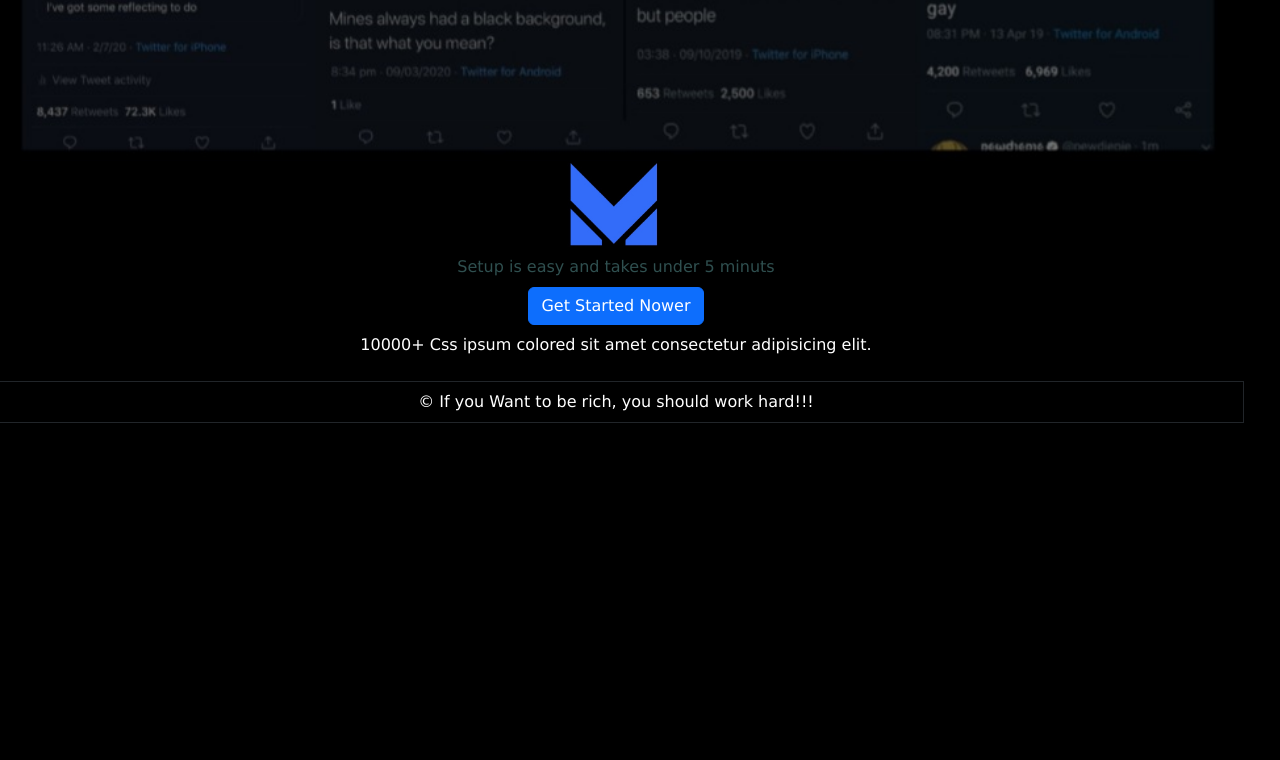
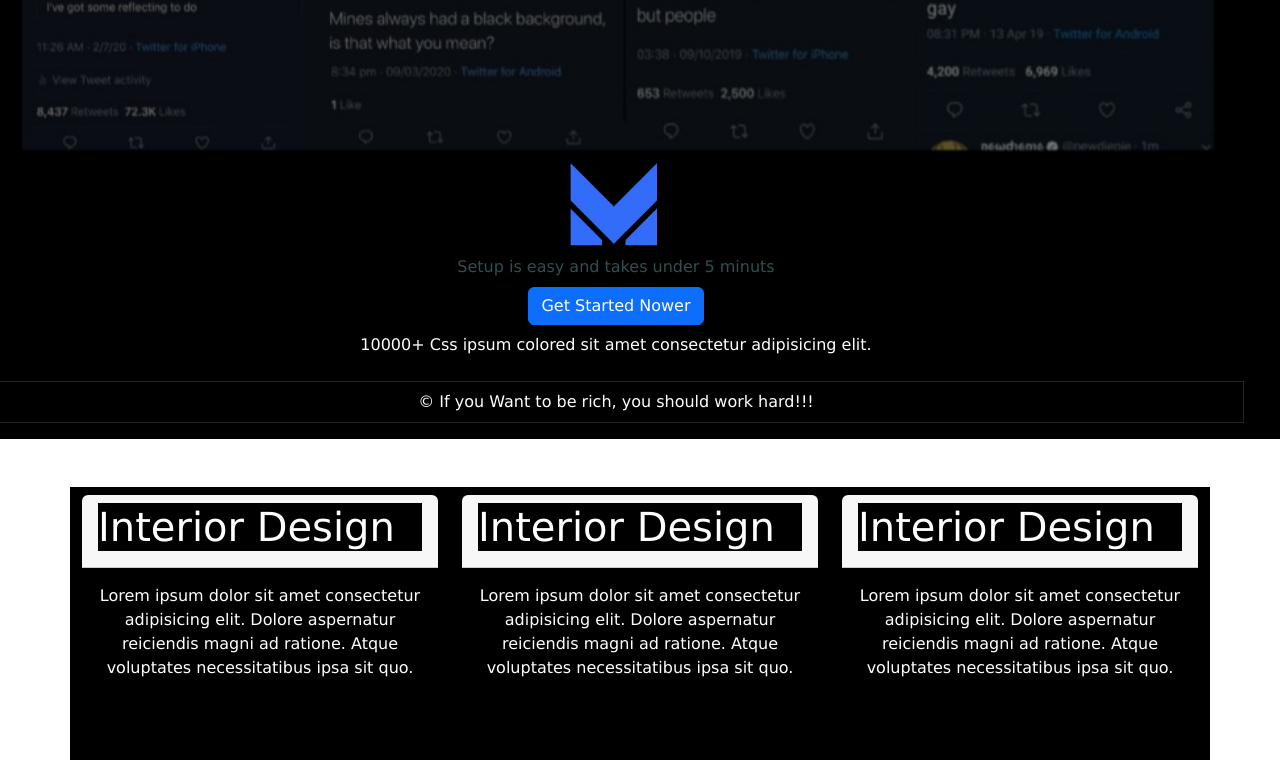
Before and after one commit to ozodbekprogrammer/AUDIENCES, a plain HTML site: page index.html in a window 1280 px wide. Shown: the part 2554-3314 px from the top of the page. Before the commit the page ends 2993 px from the top, so only its background shows below. Drawn offline with nearby package versions, Linux system fonts and the light colour scheme.

Commit message:
hacker
best

```diff
--- a/index.html
+++ b/index.html
@@ -226,7 +226,41 @@
         </div>
       </div>
 </div>
-
+       <div class="container mt-5">
+        <div class="row">
+            <div class="col-md-4 my-2">
+                <div style="border: none;" class="card">
+                    <div class="card-header">
+                        <h1 class="justify-content-center">Interior Design</h1>
+                    </div>
+                    <div class="card-body">
+                        <p class="text-center">Lorem ipsum dolor sit amet consectetur adipisicing elit. Dolore aspernatur reiciendis magni ad ratione. Atque voluptates necessitatibus ipsa sit quo.</p>
+                        <p style="text-align: center;"><a href="#" style="text-decoration: none; color: black;">View More ></a></p>
+                    </div>
+                </div>
+            </div> <div class="col-md-4 my-2">
+                <div style="border: none;" class="card">
+                    <div class="card-header">
+                        <h1 class="justify-content-center">Interior Design</h1>
+                    </div>
+                    <div class="card-body">
+                        <p class="text-center">Lorem ipsum dolor sit amet consectetur adipisicing elit. Dolore aspernatur reiciendis magni ad ratione. Atque voluptates necessitatibus ipsa sit quo.</p>
+                        <p style="text-align: center;"><a href="#" style="text-decoration: none; color: black;">View More ></a></p>
+                    </div>
+                </div>
+            </div> <div class="col-md-4 my-2">
+                <div style="border: none;" class="card">
+                    <div class="card-header">
+                        <h1 class="justify-content-center">Interior Design</h1>
+                    </div>
+                    <div class="card-body">
+                        <p class="text-center">Lorem ipsum dolor sit amet consectetur adipisicing elit. Dolore aspernatur reiciendis magni ad ratione. Atque voluptates necessitatibus ipsa sit quo.</p>
+                        <p style="text-align: center;"><a href="#" style="text-decoration: none; color: black;">View More ></a></p>
+                    </div>
+                </div>
+            </div>
+        </div>
+    </div>
 
 </body>
 </html>
```
